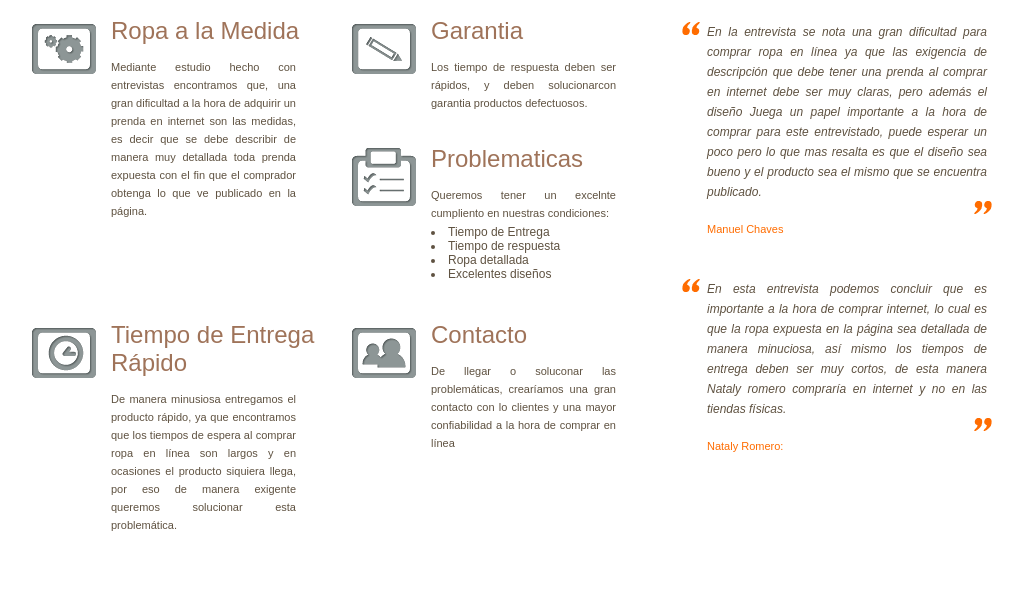
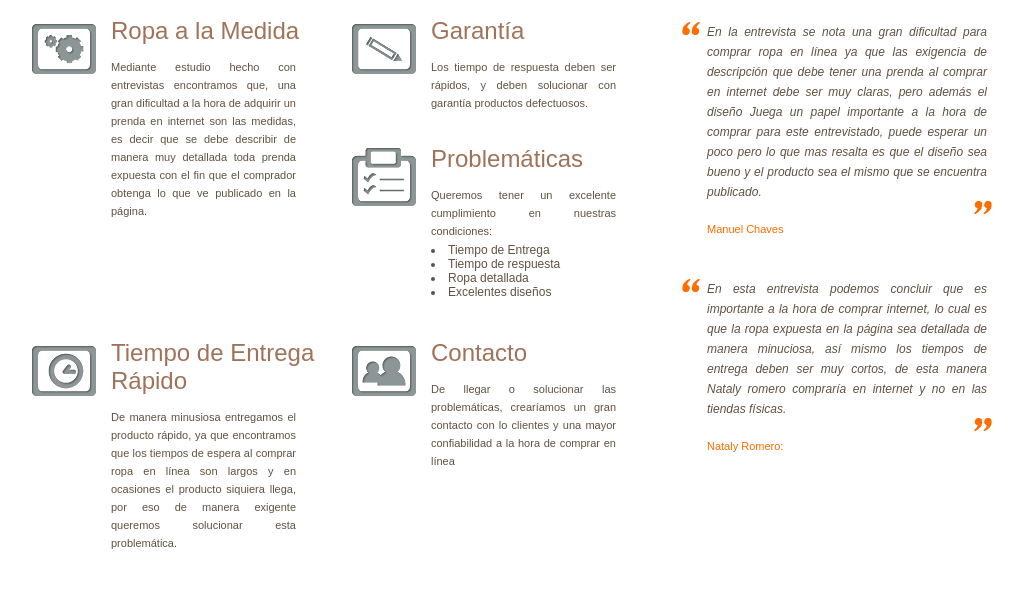
Before and after one commit to daniramirez1/Emprendimiento, a plain HTML site: page index.html in a window 1280 px wide. Shown: the part 647-1249 px from the top of the page, without its empty margins (128-1151 px from the left). Drawn offline with Linux system fonts and the light colour scheme.

Commit message:
Update index.html

```diff
--- a/index.html
+++ b/index.html
@@ -25,7 +25,7 @@
           vehicular, y nada nos asegura que una vez hagamos el esfuerzo de acércanos a estos lugares encontremos lo que
           estamos buscando. Es decir, podemos hacer el esfuerzo de ir pero si no encontramos lo que estamos buscando
           sería tiempo perdido.
-          incididunt ut
+
         </p>
         <div class="buttons">
           <a href="#"><img src="images/boton-compra.png" alt="" border="0" /></a>
@@ -54,18 +54,18 @@
         <div class="feat_box">
           <img src="images/f2.png" alt="" border="0" class="feat_thumb" />
           <div class="feat_details">
-            <h3>Garantia</h3>
+            <h3>Garantía</h3>
             <p class="feat_text">
-              Los tiempo de respuesta deben ser rápidos, y deben solucionarcon garantia productos defectuosos.
+              Los tiempo de respuesta deben ser rápidos, y deben solucionar con garantía productos defectuosos.
             </p>
           </div>
         </div>
         <div class="feat_box">
           <img src="images/f3.png" alt="" border="0" class="feat_thumb" />
           <div class="feat_details">
-            <h3>Problematicas</h3>
+            <h3>Problemáticas</h3>
             <p class="feat_text">
-              Queremos tener un excelnte cumpliento en nuestras condiciones:
+              Queremos tener un excelente cumplimiento en nuestras condiciones:
               <li>Tiempo de Entrega</li>
               <li>Tiempo de respuesta</li>
               <li>Ropa detallada</li>
@@ -90,7 +90,7 @@
           <div class="feat_details">
             <h3>Contacto</h3>
             <p class="feat_text">
-              De llegar o soluconar las problemáticas, crearíamos una gran contacto con lo clientes y una mayor
+              De llegar o solucionar las problemáticas, crearíamos un gran contacto con lo clientes y una mayor
               confiabilidad a la hora de comprar en línea
             </p>
           </div>
```
